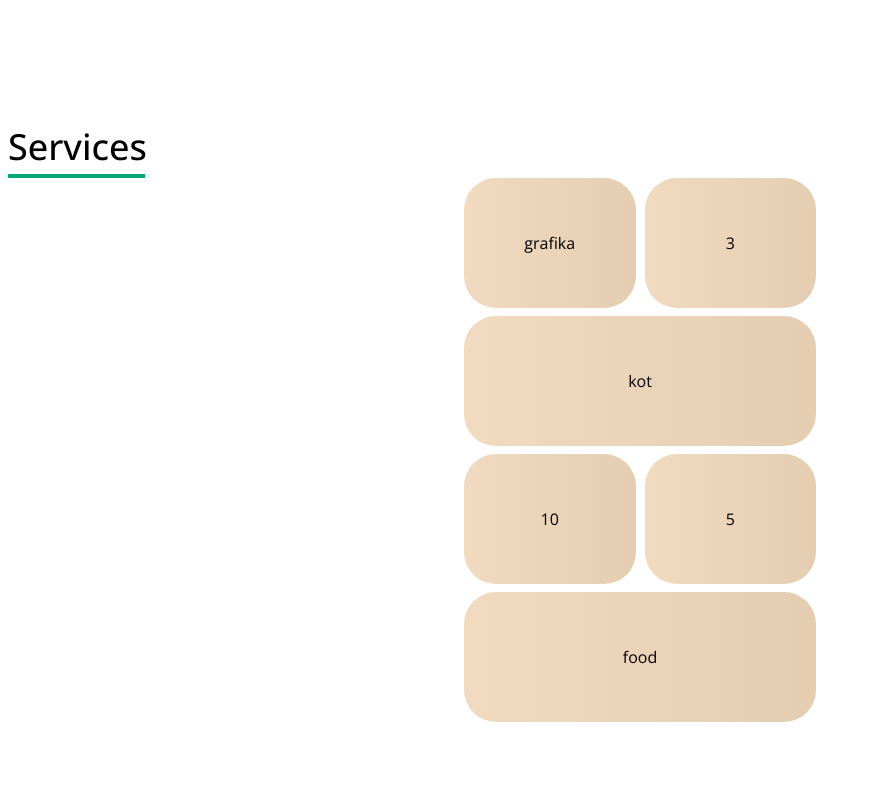
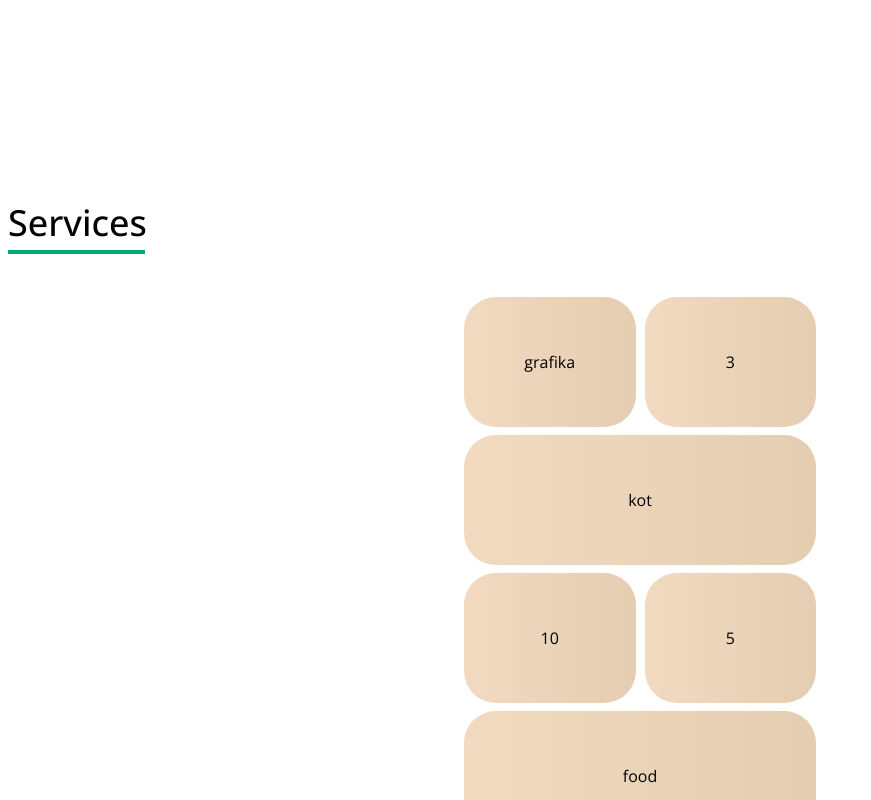
Before and after one commit to ProfessorKT/homepetguardians, a Next.js app: page / in a window 1280 px wide. Shown: the part 680-1480 px from the top of the page, without its empty margins (0-871 px from the left). Built offline with nearby package versions, Linux system fonts and the light colour scheme; no server answers.

Commit message:
Mobile empty layout

```diff
--- a/app/components/Services.jsx
+++ b/app/components/Services.jsx
@@ -3,11 +3,11 @@ import React from "react";
 const Services = () => {
   return (
     <div name="services" className="w-full h-screen">
-      <h1 className="text-[36px] font-medium border-b-[4px] border-[#04A777] w-[137px] ml-[8px]">
+      <h1 className="text-[36px] font-medium border-b-[4px] border-[#04A777] w-[137px] ml-[8px] pt-[76px]">
         Services
       </h1>
 
-      <div className="2xl:hidden grid grid-cols-2 w-[352px] gap-x-[9px] gap-y-[8px] mx-auto">
+      <div className="2xl:hidden grid grid-cols-2 w-[352px] gap-x-[9px] gap-y-[8px] mx-auto pt-[43px]">
         <div
           name="uwu1"
           className="bg-gradient-to-r from-[#F1DABF] to-[#E4CDB1] rounded-[32px] w-[100] h-[130px] flex items-center justify-center"
@@ -45,7 +45,7 @@ const Services = () => {
           food
         </div>
       </div>
-      <div className="hidden 2xl:flex h-screen justify-center mx-4">
+      <div className="hidden 2xl:flex h-screen justify-center mx-4 mt-[267px]">
         <div className="w-[980px] h-[648px] grid grid-cols-2 gap-x-[24px] gap-y-[24px] mr-[12px]">
           <div
             name="siema4"
```
